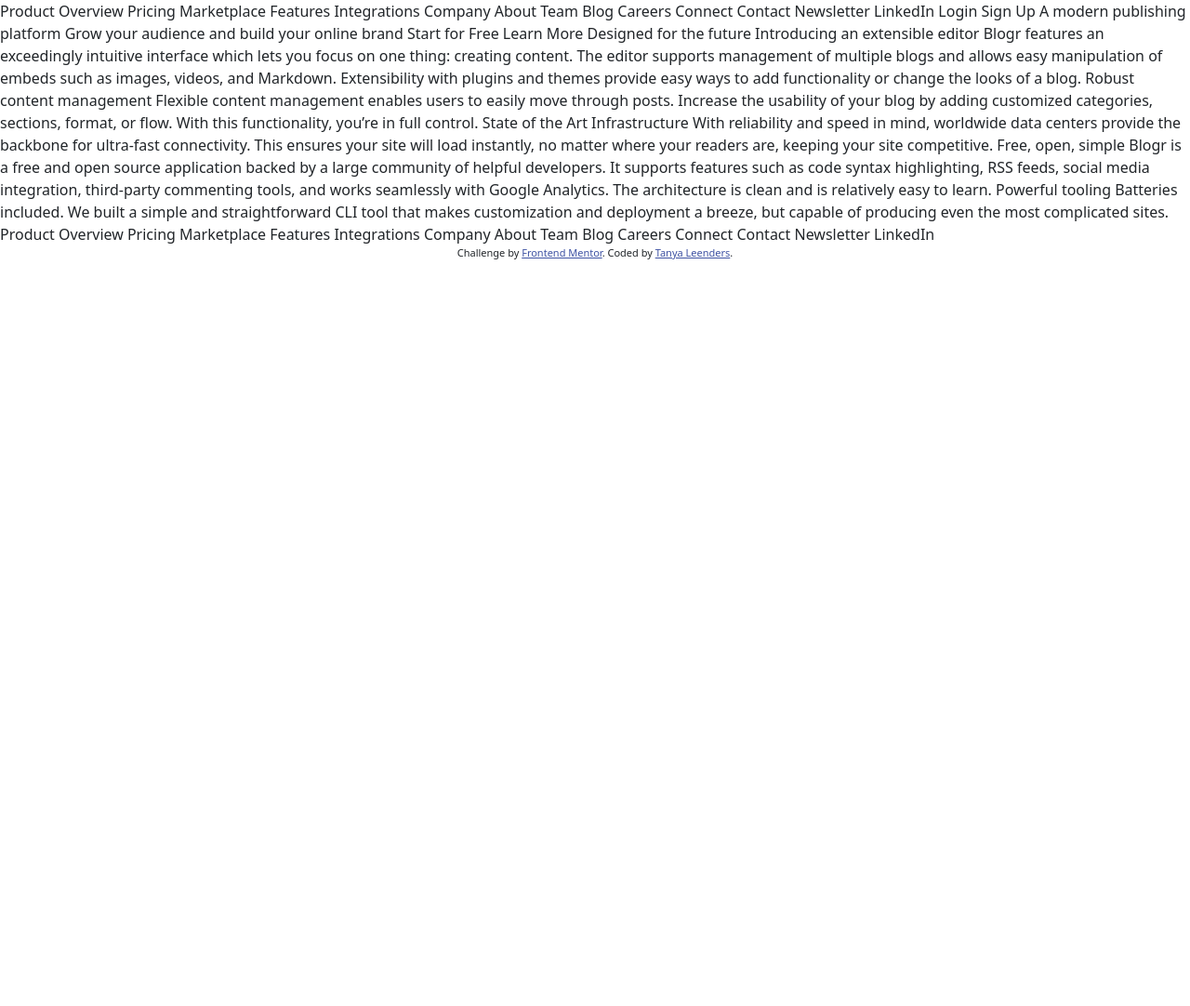
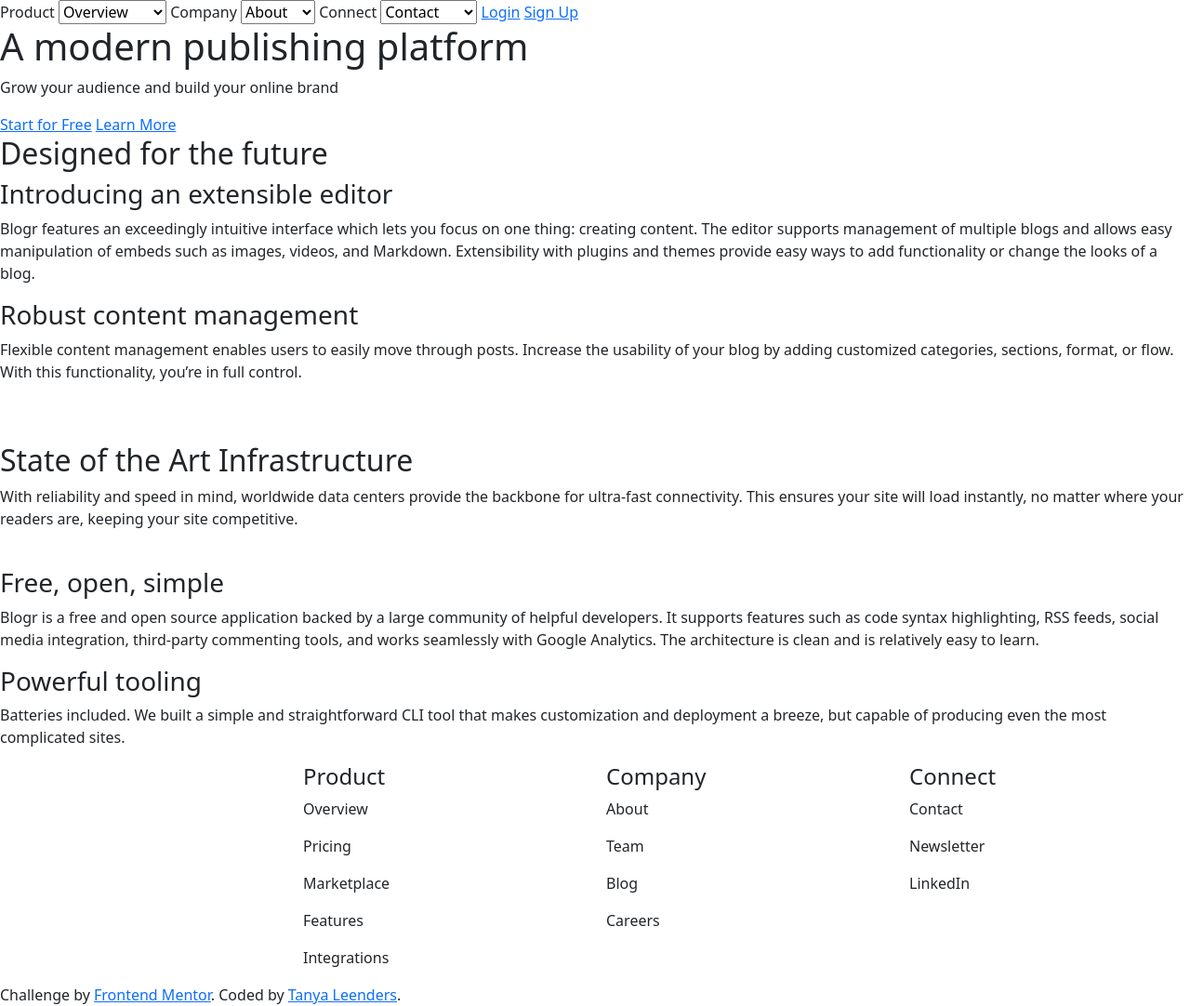
Before and after one commit to Tanya-Amber-L/Blogr-landing-page, a plain HTML site: page index.html in a window 1280 px wide. Shown: the whole page at 93% size. Before the commit the page ends 800 px from the top, so only its background shows below. Drawn offline with nearby package versions, Linux system fonts and the light colour scheme.

Commit message:
html structure, bootstrap and style to add

```diff
--- a/index.html
+++ b/index.html
@@ -8,88 +8,124 @@
 
     <title>Frontend Mentor | [Blogr]</title>
 
-  <!-- Feel free to remove these styles or customise in your own stylesheet 👍 -->
-  <style>
+    <!-- <style>
         .attribution { font-size: 11px; text-align: center; }
         .attribution a { color: hsl(228, 45%, 44%); }
-  </style>
+    </style> -->
 </head>
 <body>
-  Product
 
-  Overview
-  Pricing
-  Marketplace
-  Features
-  Integrations
+    <header>
+        <nav>
+            <label for="product">Product</label>
+            <select name="product">
+                <option value="overview">Overview</option>
+                <option value="pricing">Pricing</option>
+                <option value="marketplace">Marketplace</option>
+                <option value="features">Features</option>
+                <option value="integrations">Integrations</option>
+            </select>
+            <label for="company">Company</label>
+            <select name="company">
+                <option value="about">About</option>
+                <option value="team">Team</option>
+                <option value="blog">Blog</option>
+                <option value="careers">Careers</option>
+            </select>
+            <label for="connect">Connect</label>
+            <select name="connect">
+                <option value="contact">Contact</option>
+                <option value="newsletter">Newsletter</option>
+                <option value="linkedIn">LinkedIn</option>
+            </select>
 
-  Company
+            <a class="login-btn" href="#">Login</a>
+            <a class="sign-up-btn" href="#">Sign Up</a>
+        </nav>
 
-  About
-  Team
-  Blog
-  Careers
+        <div>
+            <h1>A modern publishing platform</h1>
+            <p>Grow your audience and build your online brand</p>
+            <div>
+                <a href="">Start for Free</a>
+                <a href="">Learn More</a>
+            </div>
+        </div>
 
-  Connect
+    </header>
 
-  Contact
-  Newsletter
-  LinkedIn
-
-  Login
-  Sign Up
-
-  A modern publishing platform
-  Grow your audience and build your online brand
-
-  Start for Free
-  Learn More
-
-  Designed for the future
-
-  Introducing an extensible editor
-  Blogr features an exceedingly intuitive interface which lets you focus on one thing: creating content.
+    <section class="first-sec">
+        <h2>Designed for the future</h2>
+        <div class="first-sec-content">
+            <div>
+                <h3>Introducing an extensible editor</h3>
+                <p>Blogr features an exceedingly intuitive interface which lets you focus on one thing: creating content.
                     The editor supports management of multiple blogs and allows easy manipulation of embeds such as images,
                     videos, and Markdown. Extensibility with plugins and themes provide easy ways to add functionality or
-  change the looks of a blog.
+                    change the looks of a blog.</p>
+                <h3>Robust content management</h3>
+                <p>Flexible content management enables users to easily move through posts. Increase the usability of your blog
+                    by adding customized categories, sections, format, or flow. With this functionality, you’re in full control.</p>
+            </div>
+            <div>
+                <img src="" alt="">
+            </div>
+        </div>
 
-  Robust content management
-  Flexible content management enables users to easily move through posts. Increase the usability of your blog
-  by adding customized categories, sections, format, or flow. With this functionality, you’re in full control.
+    </section>
 
-  State of the Art Infrastructure
-  With reliability and speed in mind, worldwide data centers provide the backbone for ultra-fast connectivity.
-  This ensures your site will load instantly, no matter where your readers are, keeping your site competitive.
+    <section class="second-sec">
+        <div>
+            <img src="" alt="">
+        </div>
+        <div>
+            <h2>State of the Art Infrastructure</h2>
+            <p>With reliability and speed in mind, worldwide data centers provide the backbone for ultra-fast connectivity.
+                This ensures your site will load instantly, no matter where your readers are, keeping your site competitive.</p>
+        </div>
+    </section>
 
-  Free, open, simple
-  Blogr is a free and open source application backed by a large community of helpful developers. It supports
+    <section class="thirs-sec">
+        <div>
+            <img src="" alt="">
+        </div>
+        <div>
+            <h3>Free, open, simple</h3>
+            <p>Blogr is a free and open source application backed by a large community of helpful developers. It supports
                 features such as code syntax highlighting, RSS feeds, social media integration, third-party commenting tools,
-  and works seamlessly with Google Analytics. The architecture is clean and is relatively easy to learn.
+                and works seamlessly with Google Analytics. The architecture is clean and is relatively easy to learn.</p>
+            <h3>Powerful tooling</h3>
+            <p>Batteries included. We built a simple and straightforward CLI tool that makes customization and deployment a breeze, but
+                capable of producing even the most complicated sites.</p>
+        </div>
+    </section>
 
-  Powerful tooling
-  Batteries included. We built a simple and straightforward CLI tool that makes customization and deployment a breeze, but
-  capable of producing even the most complicated sites.
-
-  Product
-
-  Overview
-  Pricing
-  Marketplace
-  Features
-  Integrations
-
-  Company
-
-  About
-  Team
-  Blog
-  Careers
-
-  Connect
-
-  Contact
-  Newsletter
-  LinkedIn
+    <footer class="row">
+        <div class="col">
+            <img src="" alt="">
+        </div>
+        <div class="col">
+            <h4>Product</h4>
+            <p>Overview</p>
+            <p>Pricing</p>
+            <p>Marketplace</p>
+            <p>Features</p>
+            <p>Integrations</p>
+        </div>
+        <div class="col">
+            <h4>Company</h4>
+            <p>About</p>
+            <p>Team</p>
+            <p>Blog</p>
+            <p>Careers</p>
+        </div>
+        <div class="col">
+            <h4>Connect</h4>
+            <p>Contact</p>
+            <p>Newsletter</p>
+            <p>LinkedIn</p>
+        </div>
+    </footer>
 
     <div class="attribution">
         Challenge by <a href="https://www.frontendmentor.io?ref=challenge" target="_blank">Frontend Mentor</a>.
```
Lines whose indentation alone changed are shown as unchanged.
